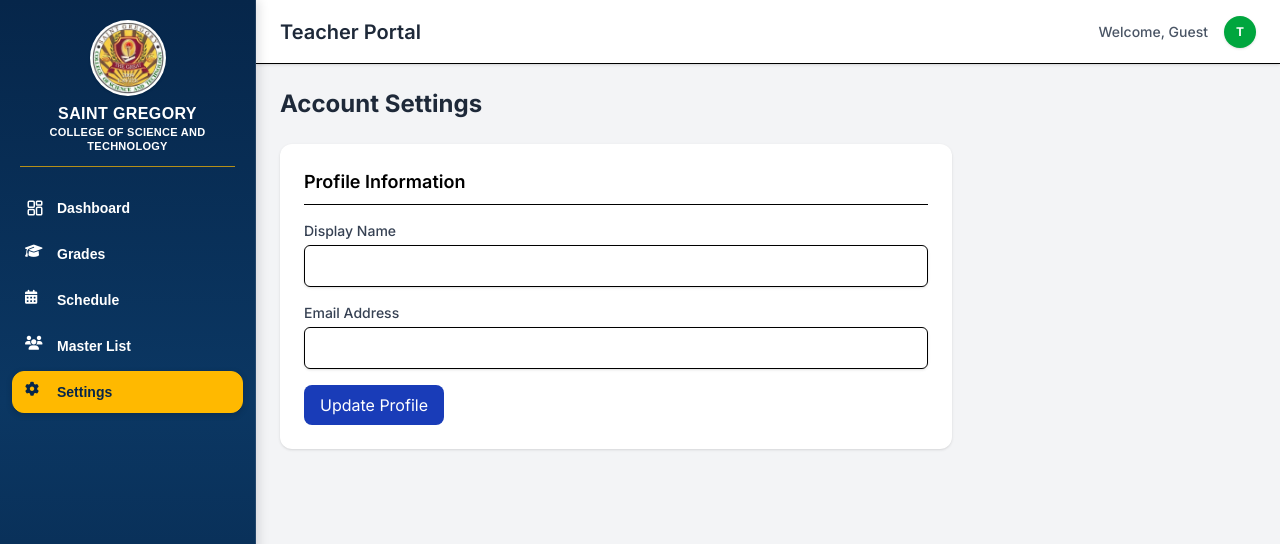
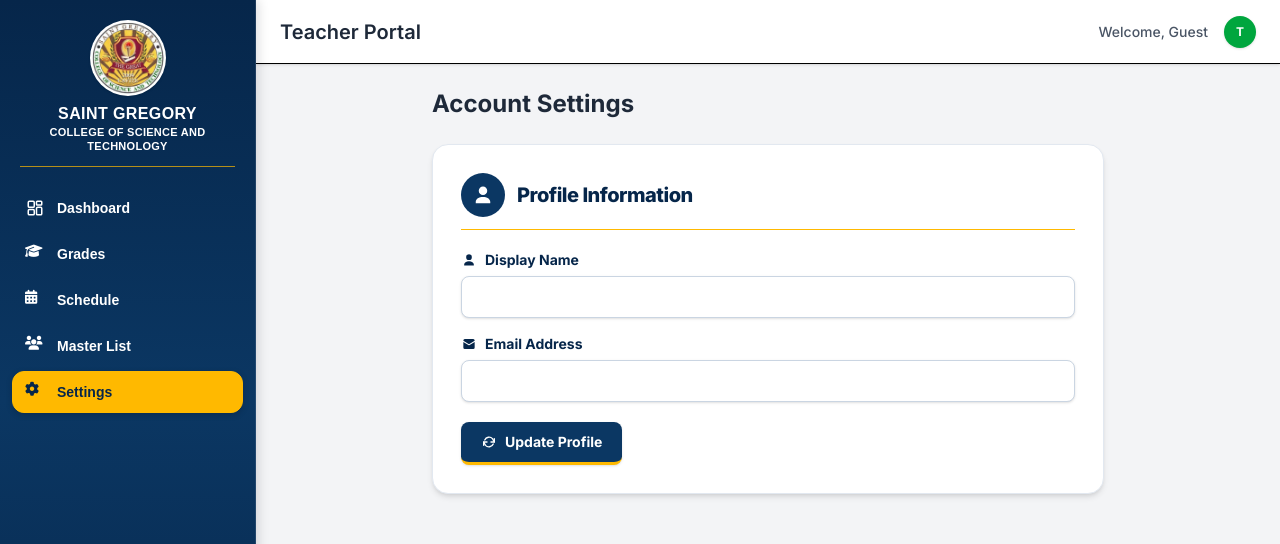
Before and after one commit to stgregdemo1-dotcom/Student_Portal, a Next.js app: page /portal/teachers/settings in a window 1280 px wide. Shown: the top 544 px of the page. Built offline with nearby package versions, Linux system fonts and the light colour scheme; grey boxes are pictures that could not be loaded.

Commit message:
Update page.tsx

```diff
--- a/app/portal/teachers/settings/page.tsx
+++ b/app/portal/teachers/settings/page.tsx
@@ -79,36 +79,57 @@ const SettingsPage = () => {
   };
 
   return (
-    <div className="max-w-2xl space-y-6">
+    <div className="mx-auto w-full max-w-2xl space-y-6">
       <h2 className="text-2xl font-bold text-gray-800">Account Settings</h2>
 
-      <div className="bg-white p-6 rounded-xl shadow-sm space-y-4">
-        <h3 className="font-semibold text-lg border-b pb-2">Profile Information</h3>
+      <div className="space-y-5 rounded-2xl border border-slate-200 bg-white p-6 shadow-md sm:p-7">
+        <div className="flex items-center gap-3 border-b border-[#FFB900] pb-3">
+          <span className="flex h-11 w-11 shrink-0 items-center justify-center rounded-full bg-[#0B3763] text-white">
+            <svg aria-hidden="true" viewBox="0 0 24 24" fill="currentColor" className="h-6 w-6">
+              <path d="M12 12a4.25 4.25 0 1 0 0-8.5 4.25 4.25 0 0 0 0 8.5Zm0 2c-4.05 0-7.25 2.08-7.25 4.75v1.5h14.5v-1.5C19.25 16.08 16.05 14 12 14Z" />
+            </svg>
+          </span>
+          <h3 className="text-xl font-extrabold tracking-tight text-[#06264A]">Profile Information</h3>
+        </div>
         <div className="grid grid-cols-1 gap-4">
           <div>
-            <label className="block text-sm font-medium text-gray-700">Display Name</label>
+            <label className="flex items-center gap-2 text-sm font-bold text-[#06264A]">
+              <svg aria-hidden="true" viewBox="0 0 24 24" fill="currentColor" className="h-4 w-4">
+                <path d="M12 12a4.25 4.25 0 1 0 0-8.5 4.25 4.25 0 0 0 0 8.5Zm0 2c-4.05 0-7.25 2.08-7.25 4.75v1.5h14.5v-1.5C19.25 16.08 16.05 14 12 14Z" />
+              </svg>
+              Display Name
+            </label>
             <input
               type="text"
               value={name}
               onChange={(e) => setName(e.target.value)}
-              className="mt-1 block w-full p-2 border rounded-md shadow-sm focus:ring-blue-500 focus:border-blue-500"
+              className="mt-1.5 block w-full rounded-lg border border-slate-300 bg-white px-3 py-2.5 text-sm text-slate-800 shadow-sm outline-none transition focus:border-[#0B3763] focus:ring-2 focus:ring-[#0B3763]/15"
             />
           </div>
           <div>
-            <label className="block text-sm font-medium text-gray-700">Email Address</label>
+            <label className="flex items-center gap-2 text-sm font-bold text-[#06264A]">
+              <svg aria-hidden="true" viewBox="0 0 24 24" fill="currentColor" className="h-4 w-4">
+                <path d="M3.5 6.75A2.25 2.25 0 0 1 5.75 4.5h12.5a2.25 2.25 0 0 1 2.25 2.25v.43l-8.5 5.1-8.5-5.1v-.43Zm0 2.18 8.11 4.87a.75.75 0 0 0 .78 0l8.11-4.87v8.32a2.25 2.25 0 0 1-2.25 2.25H5.75A2.25 2.25 0 0 1 3.5 17.25V8.93Z" />
+              </svg>
+              Email Address
+            </label>
             <input
               type="email"
               value={email}
               onChange={(e) => setEmail(e.target.value)}
-              className="mt-1 block w-full p-2 border rounded-md shadow-sm focus:ring-blue-500 focus:border-blue-500"
+              className="mt-1.5 block w-full rounded-lg border border-slate-300 bg-white px-3 py-2.5 text-sm text-slate-800 shadow-sm outline-none transition focus:border-[#0B3763] focus:ring-2 focus:ring-[#0B3763]/15"
             />
           </div>
         </div>
         <button
           onClick={handleUpdateProfile}
           disabled={isUpdating}
-          className="bg-blue-800 text-white px-4 py-2 rounded-lg hover:bg-blue-900 transition disabled:opacity-50"
+          className="inline-flex items-center gap-2 rounded-lg border-b-[3px] border-[#FFB900] bg-[#0B3763] px-5 py-2.5 text-sm font-bold text-white shadow-sm transition-colors hover:bg-[#06264A] focus-visible:outline-none focus-visible:ring-2 focus-visible:ring-[#0B3763] focus-visible:ring-offset-2 disabled:cursor-not-allowed disabled:opacity-50"
         >
+          <svg aria-hidden="true" viewBox="0 0 24 24" fill="none" stroke="currentColor" strokeWidth="2" strokeLinecap="round" strokeLinejoin="round" className="h-4 w-4">
+            <path d="M20 7v5h-5M4 17v-5h5" />
+            <path d="M5.64 9a7 7 0 0 1 11.6-2L20 12M4 12l2.76 5a7 7 0 0 0 11.6-2" />
+          </svg>
           {isUpdating ? "Updating..." : "Update Profile"}
         </button>
       </div>
```
